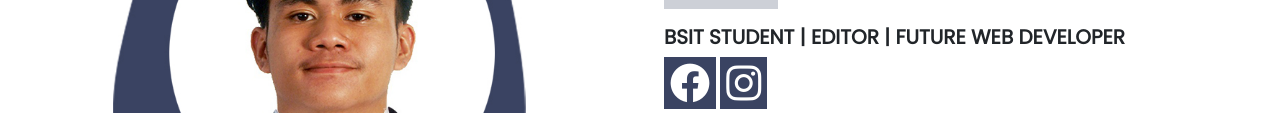
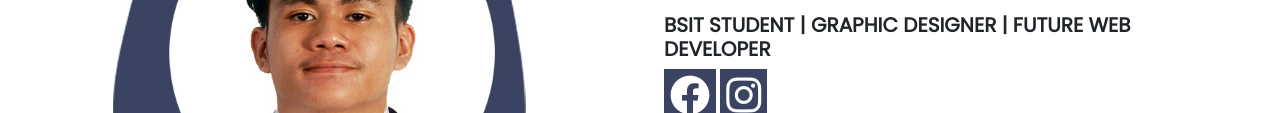
Before and after one commit to egggithub34/myportfolioAquinoC.github.io, a plain HTML site: page index.html in a window 1280 px wide. Shown: the part 342-455 px from the top of the page. Drawn offline with Linux system fonts and the light colour scheme.

Commit message:
Update index.html

```diff
--- a/index.html
+++ b/index.html
@@ -51,7 +51,7 @@
                   <h1>I am <br><span class="auto-type"><b></b></span></h1>
 
                   <hr class="mini-line">
-                  <h5 class="text-uppercase fw-bold"><b>BSIT Student | Editor | Future Web Developer</b></h5>
+                  <h5 class="text-uppercase fw-bold"><b>BSIT Student | Graphic Designer | Future Web Developer</b></h5>
                   <!-- <p>I have a strong desire to create visually appealing designs and functional websites that leave a lasting impression.</p> -->
                   <div class="icons">
                      <a href="https://web.facebook.com/carlangelo.aquino.54"><i class="fa-brands fa-facebook mb-3"></i></a>
```
